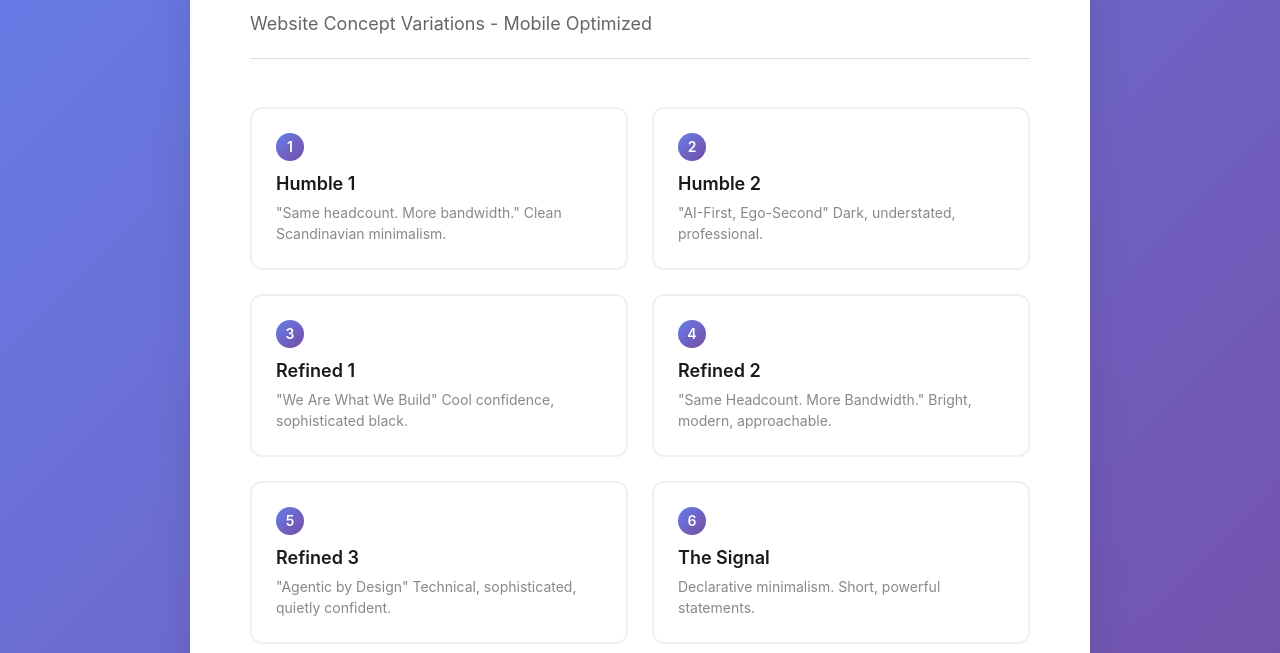
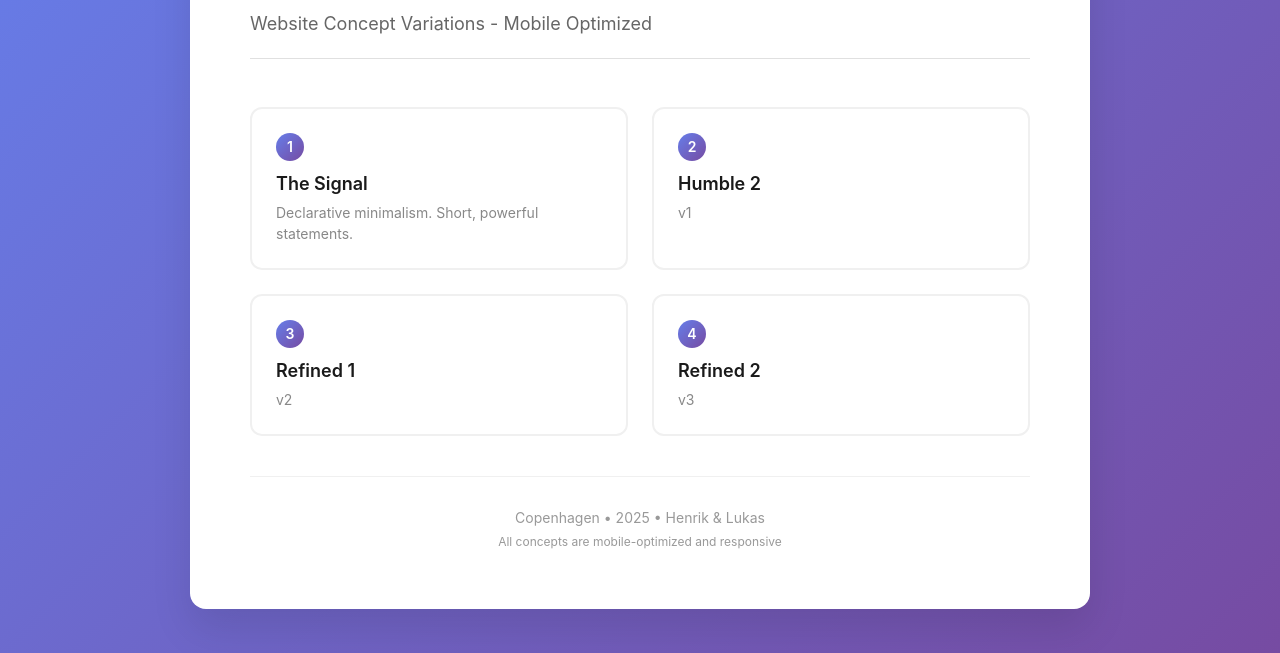
Before and after one commit to alphaluxAps/alphalux.ai-demo-pages, a plain HTML site: page index.html in a window 1280 px wide. Shown: the part 147-800 px from the top of the page. Drawn offline with Linux system fonts and the light colour scheme.

Commit message:
Update index.html

```diff
--- a/index.html
+++ b/index.html
@@ -122,52 +122,28 @@
         <p class="subtitle">Website Concept Variations - Mobile Optimized</p>
 
         <div class="concepts-grid">
-            <a href="mobile_humble1.html" class="concept-card">
-                <div class="concept-number">1</div>
-                <div class="concept-title">Humble 1</div>
-                <div class="concept-tagline">"Same headcount. More bandwidth." Clean Scandinavian minimalism.</div>
-            </a>
-
-            <a href="mobile_humble2.html" class="concept-card">
-                <div class="concept-number">2</div>
-                <div class="concept-title">Humble 2</div>
-                <div class="concept-tagline">"AI-First, Ego-Second" Dark, understated, professional.</div>
-            </a>
-
-            <a href="mobile_refined1.html" class="concept-card">
-                <div class="concept-number">3</div>
-                <div class="concept-title">Refined 1</div>
-                <div class="concept-tagline">"We Are What We Build" Cool confidence, sophisticated black.</div>
-            </a>
-
-            <a href="mobile_refined2.html" class="concept-card">
-                <div class="concept-number">4</div>
-                <div class="concept-title">Refined 2</div>
-                <div class="concept-tagline">"Same Headcount. More Bandwidth." Bright, modern, approachable.</div>
-            </a>
-
-            <a href="mobile_refined3.html" class="concept-card">
-                <div class="concept-number">5</div>
-                <div class="concept-title">Refined 3</div>
-                <div class="concept-tagline">"Agentic by Design" Technical, sophisticated, quietly confident.</div>
-            </a>
 
             <a href="mobile_signal.html" class="concept-card">
-                <div class="concept-number">6</div>
+                <div class="concept-number">1</div>
                 <div class="concept-title">The Signal</div>
                 <div class="concept-tagline">Declarative minimalism. Short, powerful statements.</div>
             </a>
-
-            <a href="mobile_synthesis.html" class="concept-card">
-                <div class="concept-number">7</div>
-                <div class="concept-title">The Synthesis</div>
-                <div class="concept-tagline">"Experience, Amplified" Split-screen aesthetic, generations meet.</div>
+            <a href="signal_v1.html" class="concept-card">
+                <div class="concept-number">2</div>
+                <div class="concept-title">Humble 2</div>
+                <div class="concept-tagline">v1</div>
             </a>
 
-            <a href="mobile_team.html" class="concept-card">
-                <div class="concept-number">8</div>
-                <div class="concept-title">The Team</div>
-                <div class="concept-tagline">"Meet the Full Team" Humans + synthetic colleagues visualization.</div>
+            <a href="signal_v2.html" class="concept-card">
+                <div class="concept-number">3</div>
+                <div class="concept-title">Refined 1</div>
+                <div class="concept-tagline">v2</div>
+            </a>
+
+            <a href="signal_v3.html" class="concept-card">
+                <div class="concept-number">4</div>
+                <div class="concept-title">Refined 2</div>
+                <div class="concept-tagline">v3</div>
             </a>
         </div>
 
```
